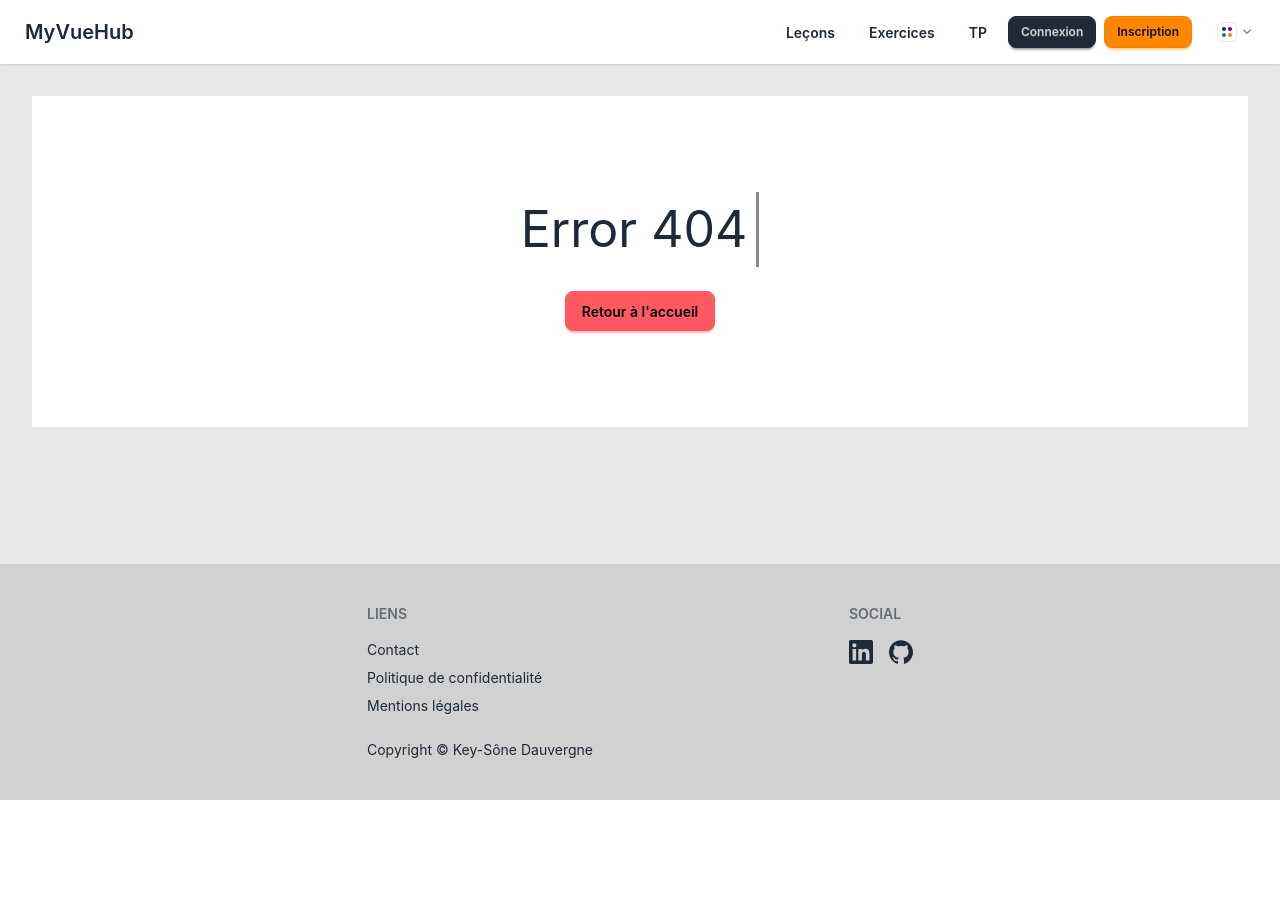
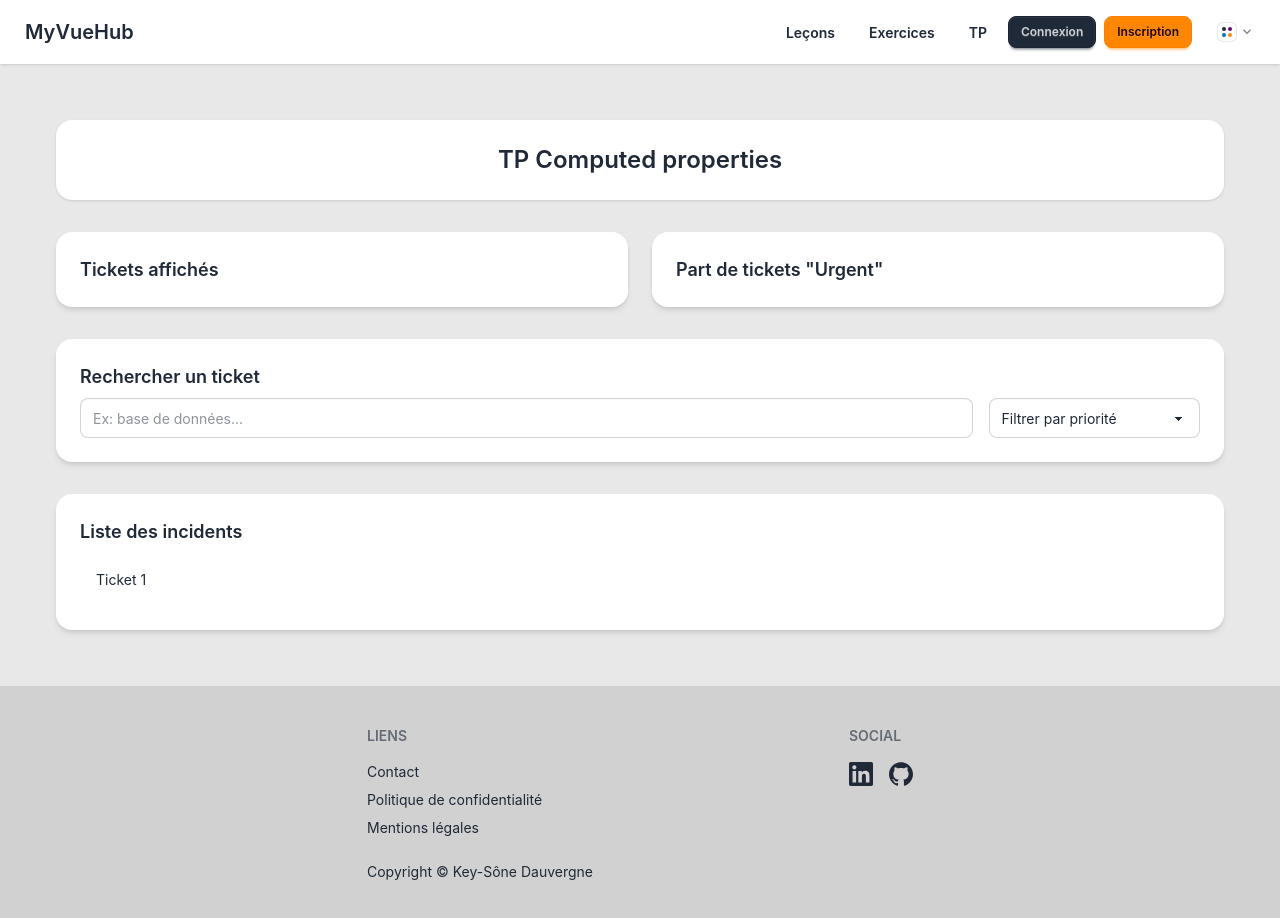
Before and after one commit to kdauvergne/my-vue-hub, a Vue app: page /tp/TP-computed-properties in a window 1280 px wide. Before the commit this address had no page. Shown: the top 918 px of the page. Before the commit the page ends 800 px from the top, so only its background shows below. Built offline with nearby package versions, Linux system fonts and the light colour scheme.

Commit message:
add structure template  tp computed properties

```diff
--- a/src/router/router.tp.js
+++ b/src/router/router.tp.js
@@ -39,6 +39,11 @@ const tpRoutes = [
     component: () => import("../views/tp/TP-component-communication.vue"),
     meta: { title: "TP Component communication" },
   },
+  {
+    path: "/tp/TP-computed-properties",
+    component: () => import("../views/tp/TP-computed-properties.vue"),
+    meta: { title: "TP Computed Properties" },
+  },
 ];
 
 export default tpRoutes;
--- /dev/null
+++ b/src/views/tp/TP-computed-properties.vue
@@ -0,0 +1,59 @@
+<script lang="js" setup>
+import { ref } from "vue";
+</script>
+
+<template>
+  <div class="container mx-auto p-6 flex flex-col gap-8">
+    <div class="card bg-base-100 shadow-sm">
+      <div class="card-body">
+        <h2 class="card-title text-2xl justify-center">
+          TP Computed properties
+        </h2>
+      </div>
+    </div>
+
+    <section class="grid grid-cols-1 md:grid-cols-2 gap-6">
+      <div class="card bg-base-100 shadow-md">
+        <div class="card-body">
+          <h2 class="card-title">Tickets affichés</h2>
+        </div>
+      </div>
+      <div class="card bg-base-100 shadow-md">
+        <div class="card-body">
+          <h2 class="card-title">Part de tickets "Urgent"</h2>
+        </div>
+      </div>
+    </section>
+
+    <section>
+      <div class="card bg-base-100 shadow-md">
+        <div class="card-body">
+          <h2 class="card-title">Rechercher un ticket</h2>
+          <div class="flex flex-col md:flex-row gap-4">
+            <input
+              type="text"
+              placeholder="Ex: base de données..."
+              class="input input-bordered w-full"
+            />
+
+            <select class="select select-bordered w-full md:w-64">
+              <option disabled selected>Filtrer par priorité</option>
+              <option>Option</option>
+            </select>
+          </div>
+        </div>
+      </div>
+    </section>
+
+    <section>
+      <div class="card bg-base-100 shadow-md">
+        <div class="card-body">
+          <h2 class="card-title">Liste des incidents</h2>
+          <ul class="list bg-base-100 rounded-box">
+            <li class="list-row">Ticket 1</li>
+          </ul>
+        </div>
+      </div>
+    </section>
+  </div>
+</template>
```
